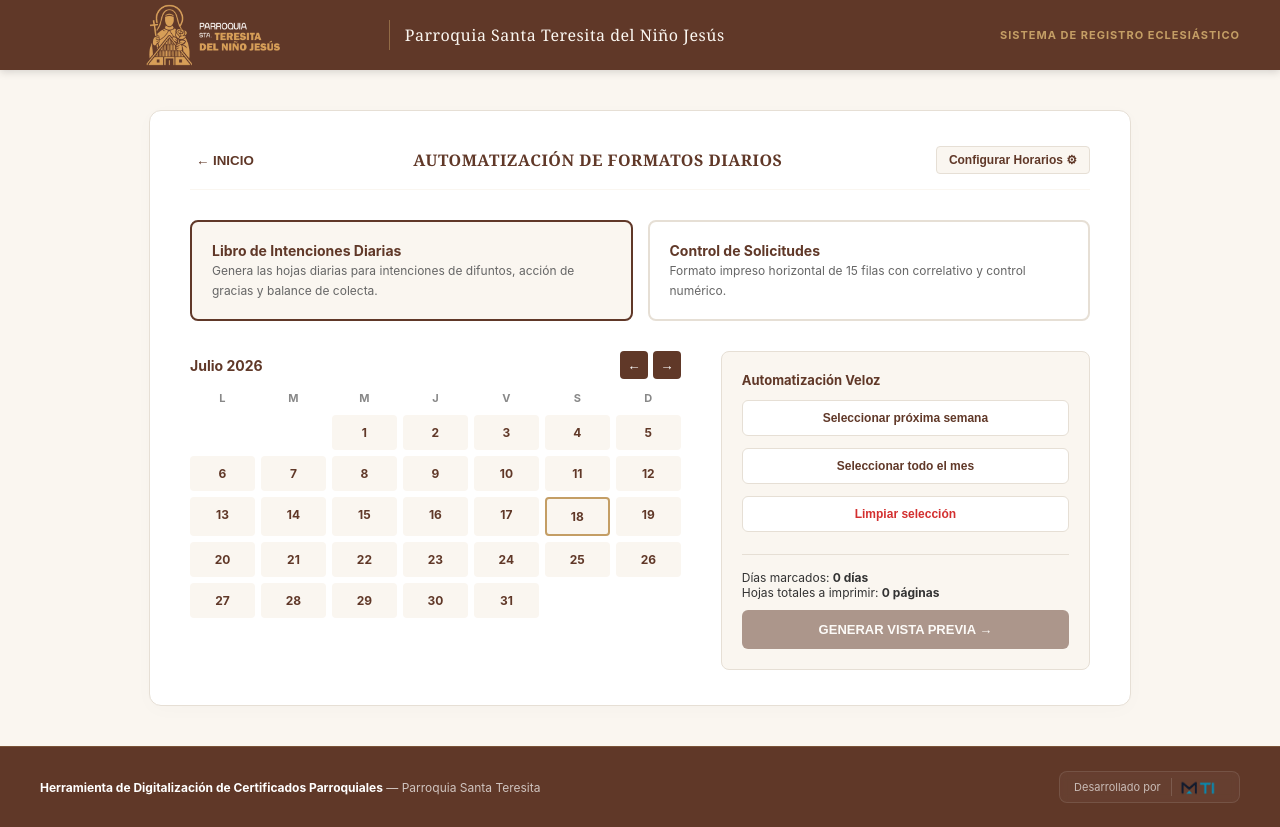
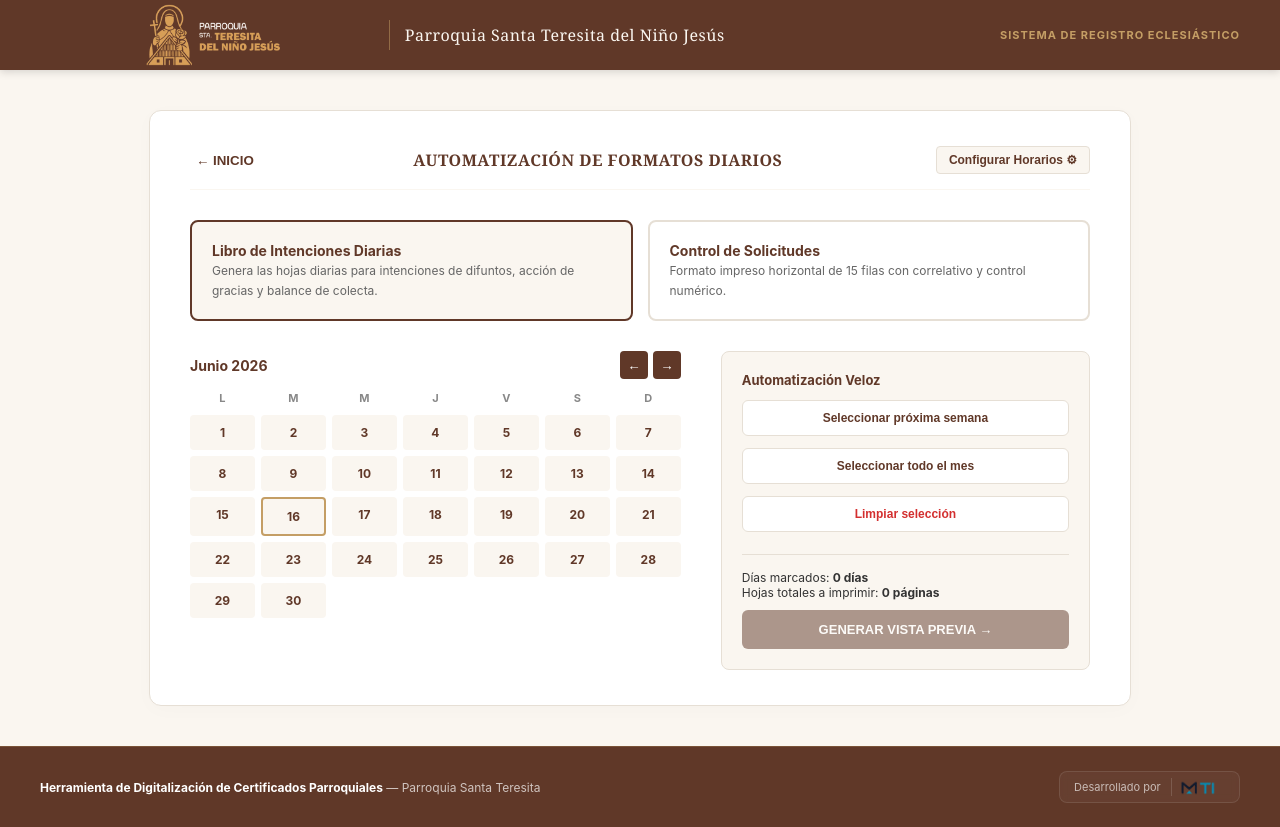
Before and after one commit to fmorettig/generador-certificados, a React (Vite) app: page / in a window 1280 px wide. Both pictures are taken after a click on the button 640 px from the left and 698 px from the top of the page. Built offline with nearby package versions, Linux system fonts and the light colour scheme.

Commit message:
ajuste selector del dia en hoja de intenciones

```diff
--- a/src/components/Formatos.jsx
+++ b/src/components/Formatos.jsx
@@ -23,9 +23,13 @@ export default function Formatos({ onBack }) {
     ]
   });
 
-  // Estado del Calendario
-  const [currentYear, setCurrentYear] = useState(2026);
-  const [currentMonth, setCurrentMonth] = useState(6); // Julio
+  // Obtener la fecha actual dinámica del sistema
+  const hoyReal = new Date();
+  const hoyStr = `${hoyReal.getFullYear()}-${String(hoyReal.getMonth() + 1).padStart(2, '0')}-${String(hoyReal.getDate()).padStart(2, '0')}`;
+
+  // Estado del Calendario (Inicializa dinámicamente en el año y mes actual)
+  const [currentYear, setCurrentYear] = useState(hoyReal.getFullYear());
+  const [currentMonth, setCurrentMonth] = useState(hoyReal.getMonth());
   const [selectedDays, setSelectedDays] = useState([]);
 
   const nombresMeses = ['Enero', 'Febrero', 'Marzo', 'Abril', 'Mayo', 'Junio', 'Julio', 'Agosto', 'Septiembre', 'Octubre', 'Noviembre', 'Diciembre'];
@@ -54,7 +58,7 @@ export default function Formatos({ onBack }) {
   };
 
   const seleccionarProximaSemana = () => {
-    const hoy = new Date(2026, 6, 18);
+    const hoy = new Date();
     const proximos = [];
     for (let i = 0; i < 7; i++) {
       const sig = new Date(hoy);
@@ -178,18 +182,19 @@ export default function Formatos({ onBack }) {
                     if (!dateObj) return <div key={idx} />;
                     const str = `${dateObj.getFullYear()}-${String(dateObj.getMonth() + 1).padStart(2, '0')}-${String(dateObj.getDate()).padStart(2, '0')}`;
                     const isSelected = selectedDays.includes(str);
+                    const isToday = str === hoyStr; // Compara dinámicamente si es hoy
+
                     return (
                       <div key={idx} onClick={() => toggleDaySelection(str)} style={{
                         padding: '10px 0', borderRadius: '4px', cursor: 'pointer', fontSize: '12px', fontWeight: 'bold',
                         backgroundColor: isSelected ? COLORS.brown : COLORS.cream,
                         color: isSelected ? '#fff' : COLORS.brown,
-                        border: str === '2026-07-18' ? '2px solid ' + COLORS.gold : 'none'
+                        border: isToday ? '2px solid ' + COLORS.gold : 'none'
                       }}>
                         {dateObj.getDate()}
                       </div>
                     );
-                  })}
-                </div>
+                  })}                </div>
               </div>
 
               <div style={{ flex: 0.8, backgroundColor: COLORS.cream, padding: '20px', borderRadius: '8px', border: `1px solid ${COLORS.border}`, display: 'flex', flexDirection: 'column', gap: '12px' }}>
```
Lines whose indentation alone changed are shown as unchanged.
